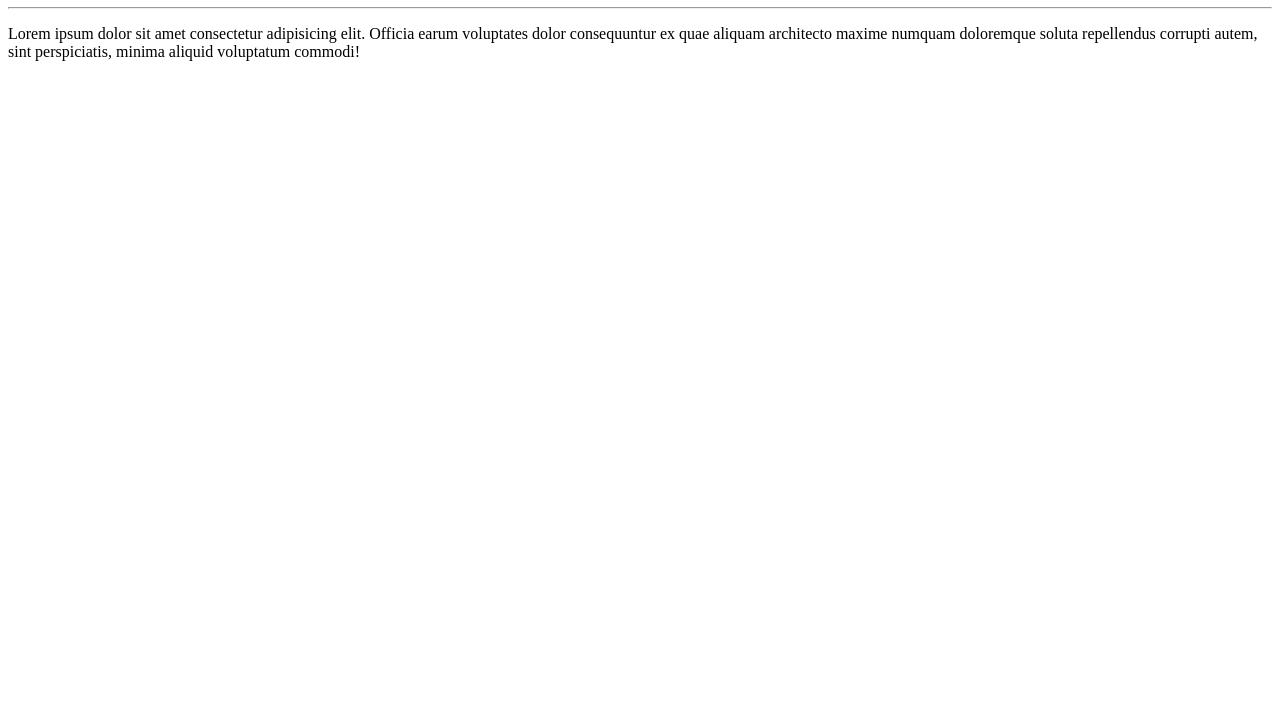
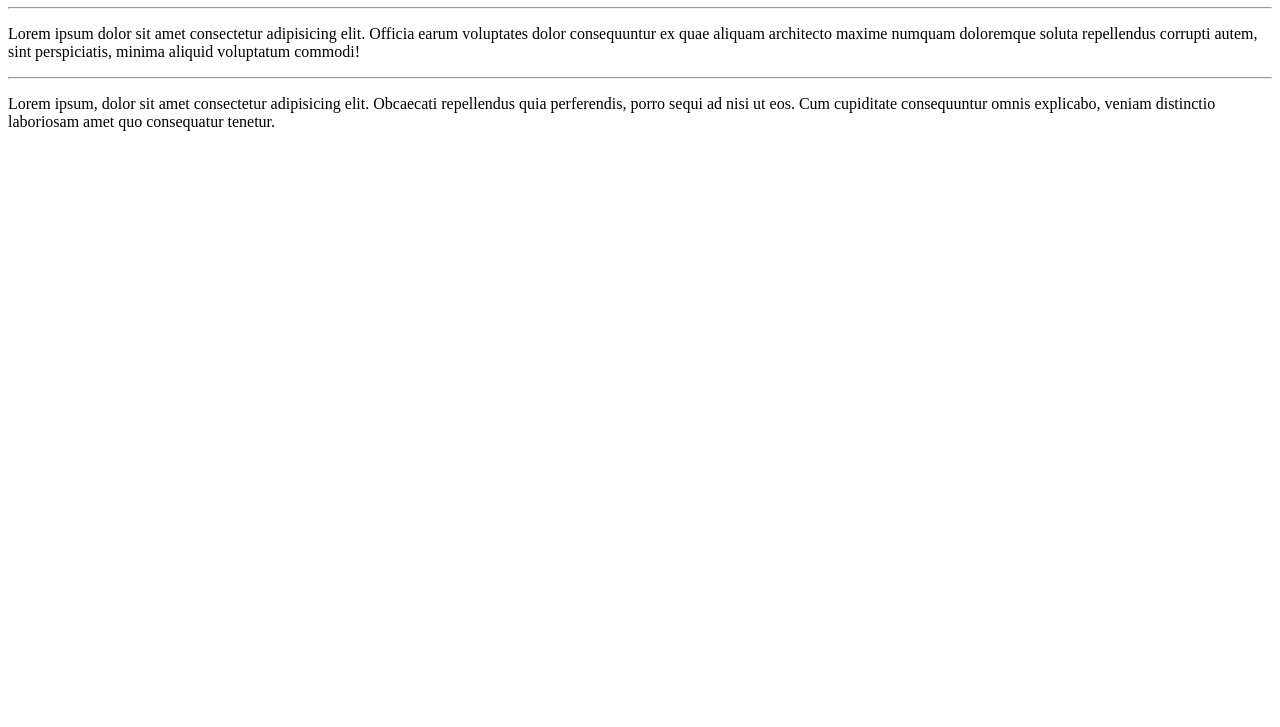
Before and after one commit to wilson4lberto/Ola-Mundo, a plain HTML site: page SiteExemplo/index.html in a window 1280 px wide. Shown: the part 73-800 px from the top of the page. Drawn offline with Linux system fonts and the light colour scheme.

Commit message:
Adcionei um parágrafo

```diff
--- a/SiteExemplo/index.html
+++ b/SiteExemplo/index.html
@@ -10,5 +10,7 @@
     <h1>Olá, Mundo</h1>
     <hr>
     <p>Lorem ipsum dolor sit amet consectetur adipisicing elit. Officia earum voluptates dolor consequuntur ex quae aliquam architecto maxime numquam doloremque soluta repellendus corrupti autem, sint perspiciatis, minima aliquid voluptatum commodi!</p>
+    <hr>
+    <p>Lorem ipsum, dolor sit amet consectetur adipisicing elit. Obcaecati repellendus quia perferendis, porro sequi ad nisi ut eos. Cum cupiditate consequuntur omnis explicabo, veniam distinctio laboriosam amet quo consequatur tenetur.</p>
 </body>
 </html>
```
